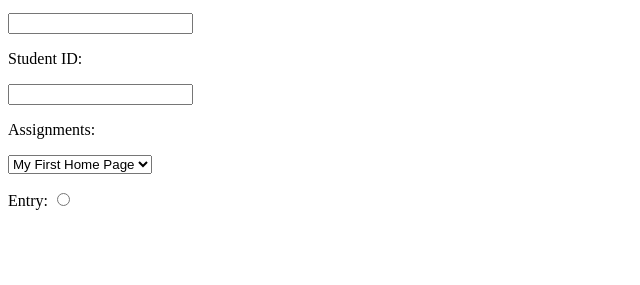
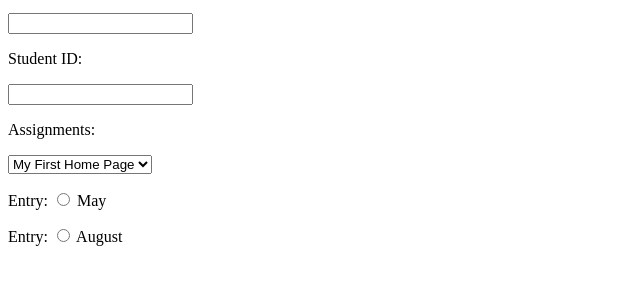
Before and after one commit to egy10/cs472, a plain HTML site: page Grade/grade.html in a window 1280 px wide. Shown: the part 101-386 px from the top of the page, without its empty margins (0-640 px from the left). Drawn offline with Linux system fonts and the light colour scheme.

Commit message:
Update grade.html

```diff
--- a/Grade/grade.html
+++ b/Grade/grade.html
@@ -1,18 +1,20 @@
 <!DOCTYPE html>
 <html lang="en">
+
 <head>
     <meta charset="UTF-8">
     <meta http-equiv="X-UA-Compatible" content="IE=edge">
     <meta name="viewport" content="width=device-width, initial-scale=1.0">
     <title>Lab-3 Grade</title>
 </head>
+
 <body>
     <h1>Retrieve Grade</h1>
     <form>
         <p>Name:</p>
-        <input type="Text" name="StudentName"/>
+        <input type="Text" name="StudentName" />
         <p>Student ID:</p>
-        <input type="text" name="StudentID"/>
+        <input type="text" name="StudentID" />
         <div>
             <p>
                 <label for="assignments">Assignments:<label>
@@ -25,9 +27,13 @@
             </select>
         </div>
         <div>
-    <p> Entry: <label id="may"> <input type="radio"> <Name="entry></Name>
+            <p> Entry: <label id="may"> <input type="radio" name="entry" value="checked" required /> May
                 </label></p>
+            <p> Entry: <label id="august"> <input type="radio" name="entry" value="checked" required /> August
+                </label></p>
+
         </div>
     </form>
 </body>
+
 </html>
```
Lines whose indentation alone changed are shown as unchanged.
